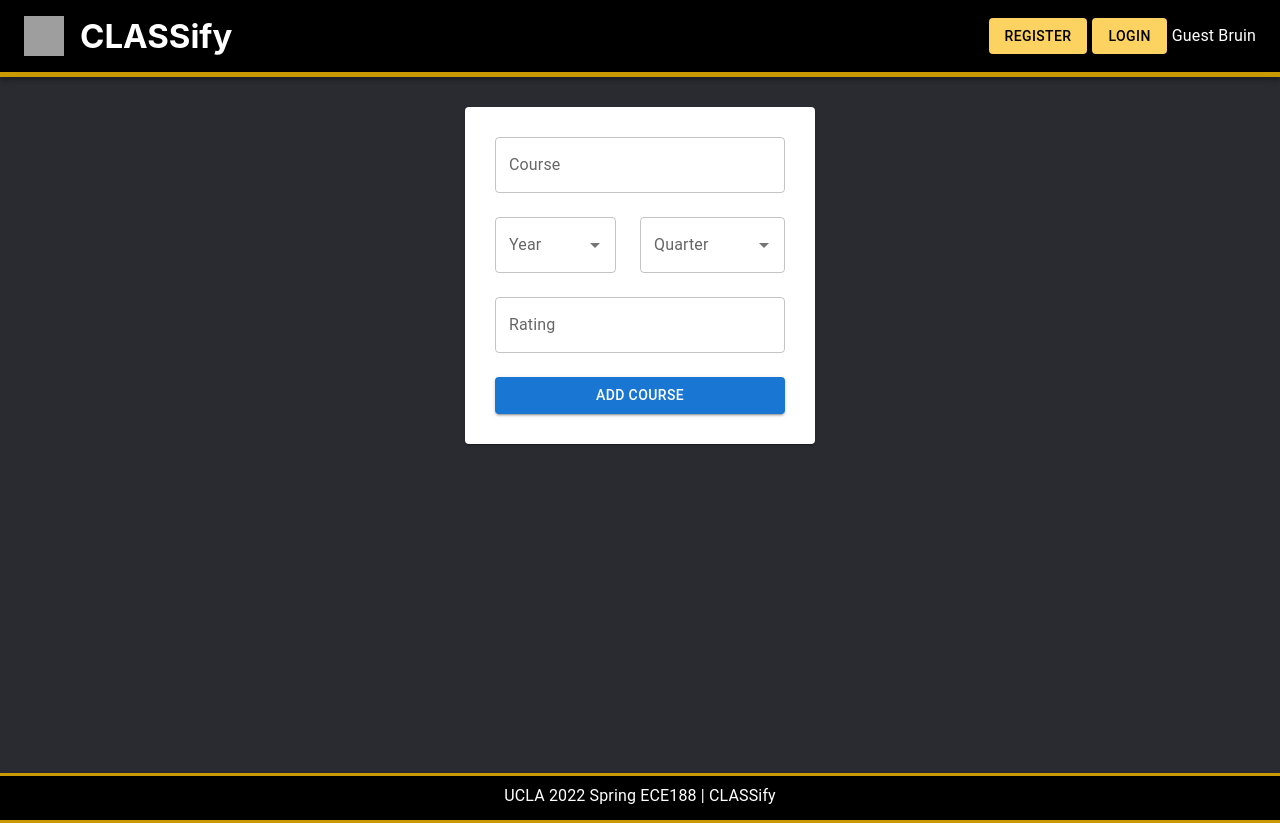
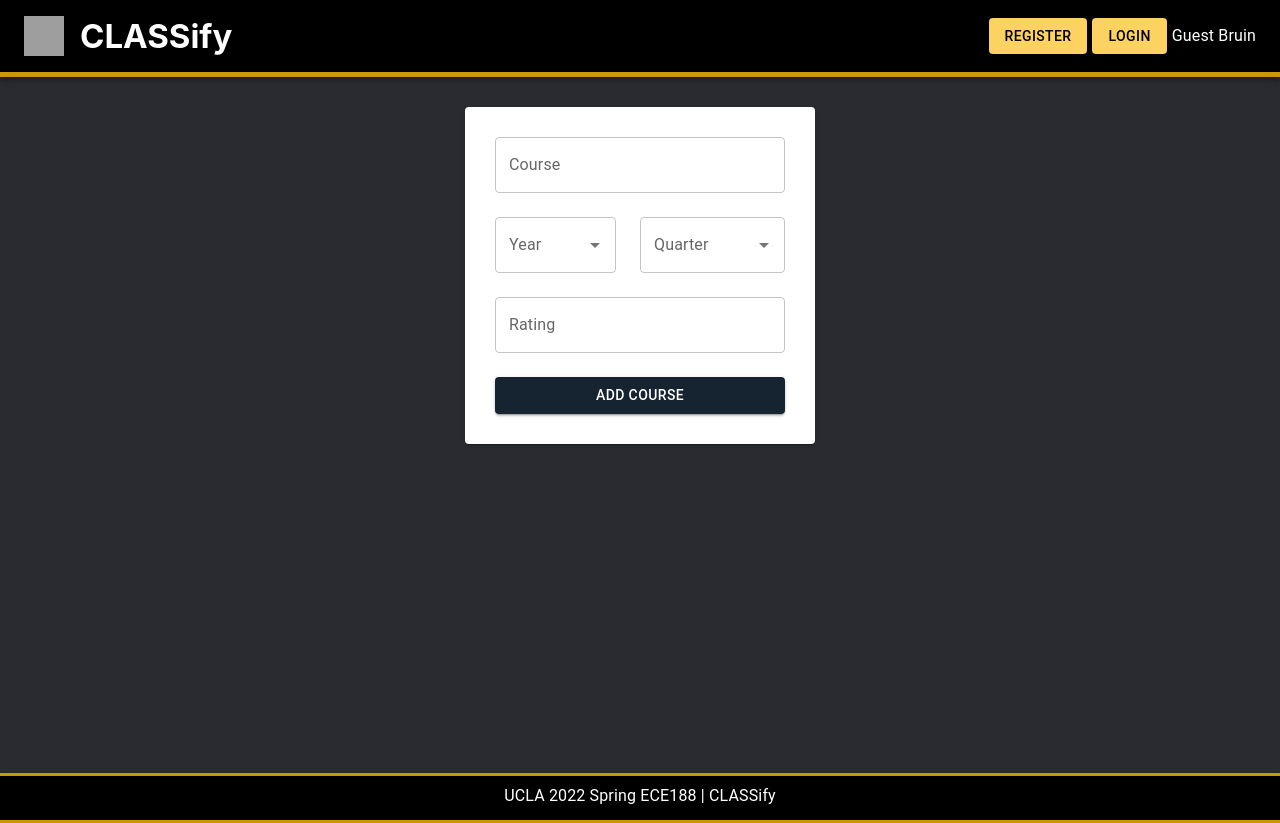
Before and after one commit to Hazel-Heejeong-Nam/classify, a Next.js app: page /log in a window 1280 px wide. Built offline with nearby package versions, Linux system fonts and the light colour scheme; grey boxes are pictures that could not be loaded.

Commit message:
Update log.js

```diff
--- a/pages/log.js
+++ b/pages/log.js
@@ -110,7 +110,7 @@ export default function Log() {
                         </Grid>
                       </Grid>
                     <FormInput name='rating' control={control} label='Rating' />
-                    <Button variant='contained' type='submit'>
+                    <Button variant='contained' type='submit' color = 'uclablue'>
                       ADD COURSE
                     </Button>
                   </Stack>
```
